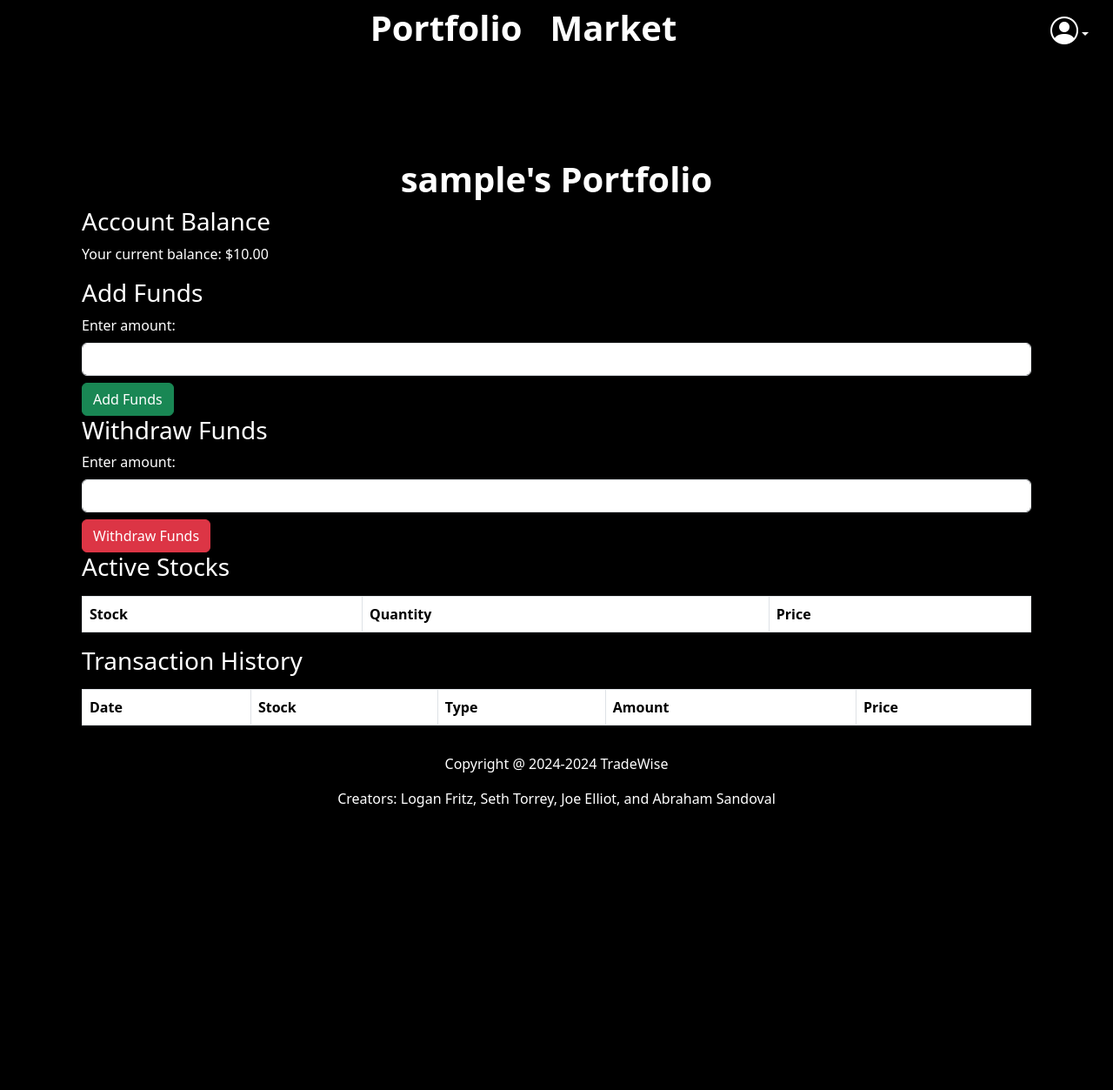
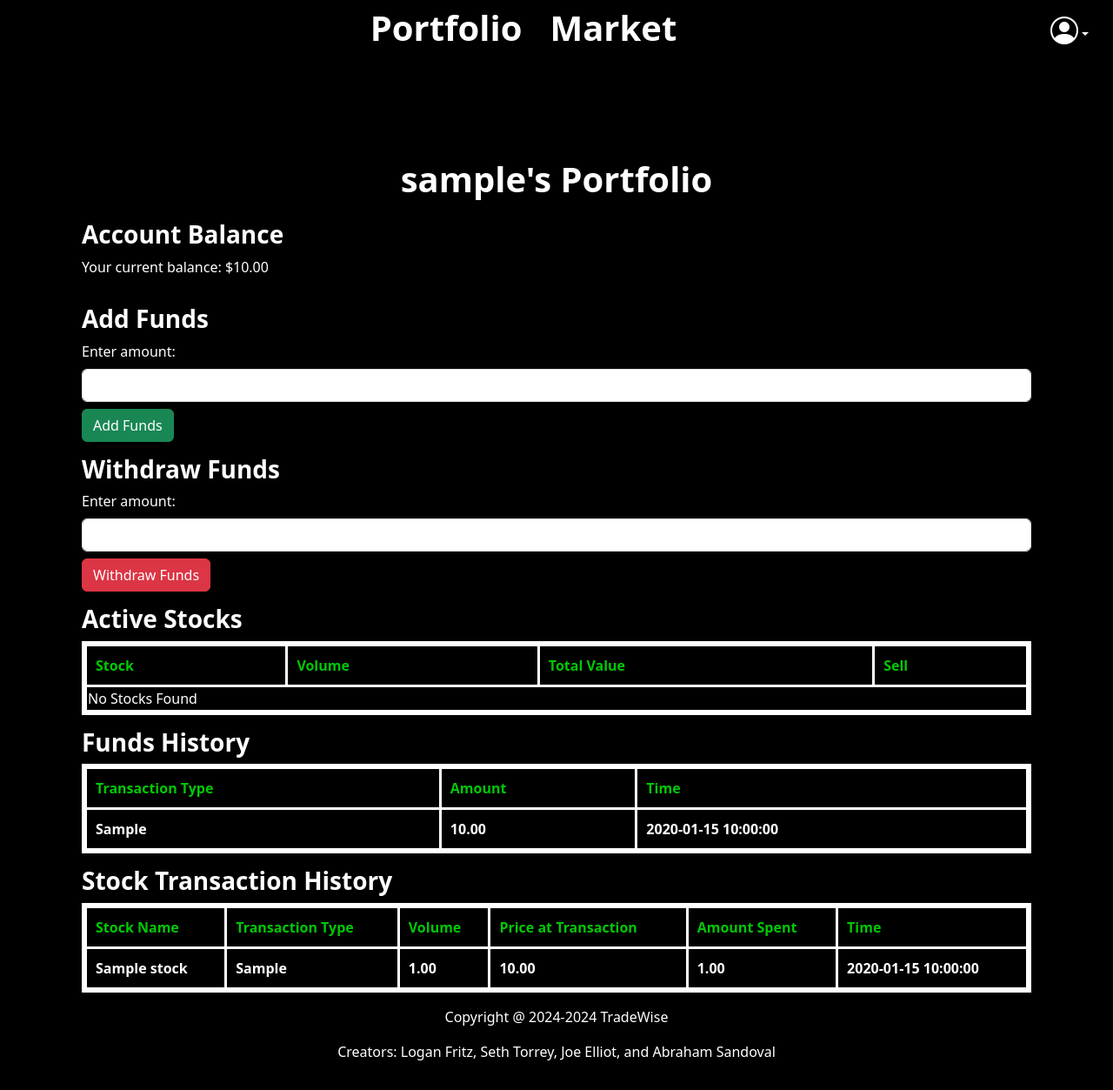
Before and after one commit to torrey51/FlaskProject__401, a Flask app: page /portfolio in a window 1280 px wide. Shown: the whole page at 87% size. Before the commit the page ends 928 px from the top, so only its background shows below. Run offline with Flask 3, Linux system fonts and the light colour scheme; a user stored in the database is signed in; tables that the repository leaves empty hold one stand-in row (values such as "Sample post"); lists and menus that the app fills with data are empty.

Commit message:
11.4.2024 Update
Users can now buy and sell stocks, and add and withdraw funds. On the portfolio page the users can see the stocks that they currently own, and see the transaction history of when they add and withdraw funds and the transaction history for buying and selling stocks.

```diff
--- a/app.py
+++ b/app.py
@@ -1,17 +1,19 @@
-from flask import Flask, render_template, request, redirect, url_for, flash
+from flask import Flask, render_template, request, redirect, url_for, flash, session
 from flask_sqlalchemy import SQLAlchemy
 from flask_login import LoginManager, login_user, login_required, logout_user, current_user, UserMixin
 from flask_wtf import FlaskForm
-from wtforms import StringField, SubmitField, PasswordField, TimeField, IntegerField, DecimalField
-from wtforms.validators import DataRequired, Email, EqualTo, Regexp
+from wtforms import StringField, SubmitField, PasswordField, TimeField, IntegerField, DecimalField, SelectField
+from wtforms.validators import DataRequired, Email, EqualTo, Regexp, NumberRange
 from werkzeug.security import generate_password_hash, check_password_hash
 import werkzeug
 from werkzeug.exceptions import HTTPException
 import random
 from apscheduler.schedulers.background import BackgroundScheduler
+from pytz import timezone
 from datetime import datetime, time, date
 import holidays
 from decimal import Decimal
+import os
 
 
 app= Flask(__name__)
@@ -25,6 +27,8 @@ login_manager.init_app(app)
 login_manager.login_view = 'home'
 login_manager.login_message_category = 'info'
 
+os.environ['TZ'] = 'America/Phoenix'
+
 # MySQL database configuration
 app.config['SQLALCHEMY_DATABASE_URI'] = 'mysql+pymysql://root:password@localhost/stockwebsite'
 app.config['SQLALCHEMY_TRACK_MODIFICATIONS'] = False
@@ -32,19 +36,20 @@ db = SQLAlchemy(app)
 
 # Creating a Stock table
 class Stock(db.Model):
+    __tablename__ = 'stock'
     stock_id = db.Column(db.Integer, primary_key=True)
     company_name = db.Column(db.String(80), nullable=False)
     ticker_symbol = db.Column(db.String(4), nullable=False)
-    initial_price = db.Column(db.Float, nullable=False)
-    current_price = db.Column(db.Float, nullable=False)
-    volume = db.Column(db.Float, nullable=False)
-    daily_high = db.Column(db.Float, nullable=True)
-    daily_low = db.Column(db.Float, nullable=True)
+    initial_price = db.Column(db.DECIMAL(13, 2), nullable=False)
+    current_price = db.Column(db.DECIMAL(13, 2), nullable=False)
+    volume = db.Column(db.DECIMAL(13, 2), nullable=False)
+    daily_high = db.Column(db.DECIMAL(13, 2), nullable=True)
+    daily_low = db.Column(db.DECIMAL(13, 2), nullable=True)
 
 #Calculates the market capitalization
     @property
     def market_capitalization(self):
-        return self.current_price * self.volume
+        return round(self.current_price * self.volume, 2)
 
 #Function for fluctuating the current stock price
 def fluctuate_price():
@@ -52,7 +57,7 @@ def fluctuate_price():
         stocks = Stock.query.all()
         for stock in stocks:
             # fluctuate is set to get a random number between -10 and 10
-            fluctuate = random.uniform(-10, 10)
+            fluctuate = Decimal(random.uniform(-10, 10))
             # The random number is then added to or subtracted from the current price
             stock.current_price += fluctuate
             # rounds the current price to only use 2 decimal places
@@ -78,7 +83,7 @@ def reset_daily_price():
         db.session.commit()
 
 # Creates the scheduler
-sched = BackgroundScheduler(daemon=True)
+sched = BackgroundScheduler(timezone=timezone('America/Phoenix'), daemon=True)
 # runs the fluctuate_price function every 5 minutes. Using interval to specify when to fluctuate the prices.
 sched.add_job(fluctuate_price, 'interval', minutes=5)
 # Runs the reset_daily_price function at midnight everyday. Using cron to specify the certain time of day I want it to run
@@ -163,6 +168,9 @@ class User(db.Model, UserMixin):
     password = db.Column(db.String(255), nullable=False)
     user_type = db.Column(db.Enum('customer', 'admin', name='user_type_enum'), nullable=False)
 
+    cash_account = db.relationship('Cash_Account', backref='user', uselist=False)
+    transactions = db.relationship('Transaction', backref='owner', lazy=True)
+
 # Flask-WTF form for handling user input for creating a user account
 class UserForm(FlaskForm):
     first_name = StringField('First Name', validators=[DataRequired()])
@@ -201,6 +209,64 @@ class WithdrawFunds(FlaskForm):
     withdraw_balance = DecimalField('Amount', places=2, validators=[DataRequired()])
     withdraw_submit = SubmitField('Withdraw Funds')
 
+# Creating Funds transaction table
+class FundTransaction(db.Model):
+    transaction_id = db.Column(db.Integer, primary_key=True)
+    user_id = db.Column(db.Integer, db.ForeignKey('user.id'), nullable=False)
+    transaction_type = db.Column(db.String(10), nullable=False)
+    amount = db.Column(db.DECIMAL(13,2), nullable=False)
+    timestamp = db.Column(db.DateTime, default=datetime.now)
+
+    user = db.relationship('User', backref='fund_transactions')
+
+
+# Creating transaction table
+class Transaction(db.Model):
+    __tablename__ = 'transaction'
+    transaction_id = db.Column(db.Integer, primary_key=True)
+    user_id = db.Column(db.Integer, db.ForeignKey('user.id'), nullable=False)
+    stock_id = db.Column(db.Integer, db.ForeignKey('stock.stock_id'), nullable=False)
+    transaction_type = db.Column(db.String(10), nullable=False)
+    volume = db.Column(db.DECIMAL(13, 2), nullable=False)
+    price_at_transaction = db.Column(db.DECIMAL(13, 2), nullable=False)
+    funds = db.Column(db.DECIMAL(13, 2), nullable=False)
+    timestamp = db.Column(db.DateTime, default=datetime.now)
+
+    # Transaction table relationships
+    user = db.relationship('User', back_populates='transactions')
+    stock = db.relationship('Stock', backref='transactions')
+
+
+# Creating a form for handling funds
+class FundTransactionFrom(FlaskForm):
+    Transaction_type = SelectField(
+        'Transaction Type', choices=[('deposit', 'Deposit'), ('withdraw', 'Withdraw')],
+        validators=[DataRequired()]
+    )
+    amount = DecimalField('Amount', validators=[DataRequired(), NumberRange(min=0)])
+    submit = SubmitField('Submit')
+
+# Creating a form for handling stock transactions
+class StockTransactionForm(FlaskForm):
+    stock_id = SelectField('Stock', coerce=int, validators=[DataRequired()])
+    transaction_type = SelectField(
+        'Transaction Type', choices=[('buy', 'Buy'), ('sell', 'Sell')],
+        validators=[DataRequired()]
+    )
+    volume = DecimalField('Volume', validators=[DataRequired(), NumberRange(min=1)])
+    submit = SubmitField('Submit')
+
+# Creating a table for the stocks that a user owns
+class UserStock(db.Model):
+    __tablename__ = 'user_stock'
+    id = db.Column(db.Integer, primary_key=True)
+    user_id = db.Column(db.Integer, db.ForeignKey('user.id'), nullable=False)
+    stock_id = db.Column(db.Integer, db.ForeignKey('stock.stock_id'), nullable=False)
+    volume = db.Column(db.DECIMAL(13, 2), nullable=False)
+
+    user = db.relationship('User', backref='user_stocks')
+    stock = db.relationship('Stock', backref='user_stocks')
+
 
 #route 1 (page 1) #Home
 @app.route('/', methods=["GET", "POST"])
@@ -233,25 +299,89 @@ def market():
     last_hour = Hours.query.order_by(Hours.hour_id.desc()).first()
     return render_template('market.html', stocks=stocks, last_hour=last_hour)
 
-#route 3 (page 3) buying stock
-@app.route("/buy-stock/<int:id>", methods=["GET", "POST"])
-def buy_stock(id):
-    if not market_open():
-        flash("Market is closed", "danger")
-        return redirect(url_for('market'))
-    stock = Stock.query.get_or_404(id)
-    # Form for buying the stocks (not completed need to figure out how to buy stocks)
-    form = StockForm(obj=stock)
-    if form.validate_on_submit():
-        stock.company_name = form.company_name.data
-        stock.ticker_symbol = form.ticker_symbol.data
-        stock.initial_price = float(form.initial_price.data)
-        stock.current_price = float(form.current_price.data)
-        stock.volume = float(form.volume.data)
+@app.route("/buy-stock/<int:stock_id>", methods=["GET", "POST"])
+@login_required
+def buy_stock(stock_id):
+    stock = Stock.query.get(stock_id)
+
+    if request.method == "POST":
+        volume = request.form.get('volume', type=int)
+
+        if not market_open():
+            flash("Sorry, market is closed. Try again once the market is open", "danger")
+            return redirect(url_for('market'))
+
+        total_cost = stock.current_price * Decimal(volume)
+
+        if current_user.cash_account.balance < total_cost:
+            return "Insufficient funds", 400
+
+        current_user.cash_account.balance -= total_cost
+
+        # Quering the database to see if user already has a stock purchased
+        user_stock = UserStock.query.filter_by(user_id=current_user.id, stock_id=stock_id).first()
+        if user_stock:
+            # Updates the volume of the stock if the stock already exists in the UserStock table
+            user_stock.volume += Decimal(volume)
+        else:
+            user_stock = UserStock(user_id=current_user.id, stock_id=stock_id, volume=Decimal(volume))
+            db.session.add(user_stock)
+
+        new_transaction = Transaction(user_id=current_user.id, stock_id=stock_id, transaction_type='buy', volume=volume, price_at_transaction=stock.current_price, funds=total_cost)
+        db.session.add(new_transaction)
+        stock.volume += volume
         db.session.commit()
-        flash('Stock Purchase successfull!')
-        return redirect(url_for('market'))
-    return render_template("buy_stock.html", form=form, stock=stock)
+
+        return redirect(url_for('market'))  # Redirect to market or wherever appropriate
+
+    return render_template("buy_stock.html", stock=stock)
+
+@app.route("/sell-stock/<int:stock_id>", methods=["GET", "POST"])
+@login_required
+def sell_stock(stock_id):
+    stock = Stock.query.get(stock_id)
+
+    if request.method == "POST":
+        volume_to_sell = request.form.get('volume', type=int)
+
+        if not market_open():
+            flash("Sorry, market is closed. Try again once the market is open", "danger")
+            return redirect(url_for('portfolio'))
+
+        user_stock = UserStock.query.filter_by(user_id=current_user.id, stock_id=stock_id).first()
+
+        if not user_stock or user_stock.volume < volume_to_sell:
+            return "Insufficient stock volume to sell", 400
+
+        current_price = stock.current_price
+        sell_value = current_price * Decimal(volume_to_sell)
+
+        # Update user's cash account balance
+        current_user.cash_account.balance += sell_value
+
+        # Update or delete user's stock volume
+        user_stock.volume -= Decimal(volume_to_sell)
+        if user_stock.volume == 0:
+            db.session.delete(user_stock)
+
+        # Record the transaction
+        new_transaction = Transaction(
+            user_id=current_user.id,
+            stock_id=stock_id,
+            transaction_type='sell',
+            volume=volume_to_sell,
+            price_at_transaction=current_price,
+            funds=sell_value
+        )
+        db.session.add(new_transaction)
+        stock.volume -= volume_to_sell
+        db.session.commit()
+
+        return redirect(url_for('portfolio'))
+
+    return render_template("sell_stock.html", stock=stock)
+
+
 
 #Route 4 (page 4) admin market page
 @app.route('/admin_market', methods=["GET", "POST"])
@@ -343,6 +473,22 @@ def portfolio():
     cash_account = Cash_Account.query.filter_by(user_id=current_user.id).first()
     # Initializes the balance to 0 before using it
     balance = cash_account.balance if cash_account else 0
+
+    # Queries the users stocks filtering by their user id
+    user_stocks = UserStock.query.filter_by(user_id=current_user.id).all()
+
+    portfolio_items = []
+    for user_stock in user_stocks:
+        stock = Stock.query.get(user_stock.stock_id)
+        transaction = Transaction.query.filter_by(user_id=current_user.id, stock_id=stock.stock_id, transaction_type='buy').first()
+        if stock and transaction:
+            portfolio_items.append({
+                'stock': stock,
+                'volume': user_stock.volume,
+                'total_value': stock.current_price * user_stock.volume,
+                'transaction_id': transaction.transaction_id
+            })
+
     # Form for adding cash to cash account
     add_form = AddFunds()
     withdraw_form = WithdrawFunds()
@@ -360,6 +506,14 @@ def portfolio():
             cash_account = Cash_Account(user_id=current_user.id, balance=Decimal(add_form.add_balance.data))
             # Adds the users cash accout to the database
             db.session.add(cash_account)
+
+        fund_transaction = FundTransaction(
+            user_id=current_user.id,
+            transaction_type='add',
+            amount=Decimal(add_form.add_balance.data)
+        )
+        db.session.add(fund_transaction)
+
         db.session.commit()
         return redirect(url_for('portfolio'))
 
@@ -369,11 +523,37 @@ def portfolio():
         # that was in the put in the withdraw form
         if cash_account and cash_account.balance >= Decimal(withdraw_form.withdraw_balance.data):
             cash_account.balance -= Decimal(withdraw_form.withdraw_balance.data)
+
+            fund_transaction = FundTransaction(
+                user_id=current_user.id,
+                transaction_type='withdraw',
+                amount=Decimal(withdraw_form.withdraw_balance.data)
+            )
+            db.session.add(fund_transaction)
+
             db.session.commit()
         return redirect(url_for('portfolio'))
 
+    # Queries the fund transaction table for only the user that is currently signed in by filtering by the user id
+    fund_transactions = FundTransaction.query.filter_by(user_id=current_user.id).all()
+    # Queries the transaction table for only the user that is currently signed in by filtering by the user id
+    transactions = Transaction.query.filter_by(user_id=current_user.id).all()
+
+    # Prepares the transaction datat to be used on the portfolio.html page
+    transaction_data = []
+    for transaction in transactions:
+        stock = Stock.query.get(transaction.stock_id)
+        transaction_data.append({
+            'stock_name': stock.company_name,
+            'transaction_type': transaction.transaction_type,
+            'volume': transaction.volume,
+            'price_at_transaction': transaction.price_at_transaction,
+            'funds': transaction.funds,
+            'timestamp': transaction.timestamp
+        })
+
     print("balance", balance)
-    return render_template('portfolio.html', balance=balance, current_user=current_user, add_form=add_form, withdraw_form=withdraw_form)
+    return render_template('portfolio.html', balance=balance, current_user=current_user, add_form=add_form, withdraw_form=withdraw_form, transaction_data=transaction_data, portfolio_items=portfolio_items, fund_transactions=fund_transactions)
 
 #route 10 (page 9) creating account page
 @app.route('/account', methods=["GET", "POST"])
--- a/templates/market.html
+++ b/templates/market.html
@@ -152,7 +152,7 @@
 
             <!-- Links for deleting and edting the stocks in the stock table -->
             <td>
-              <a class="buy" href="{{ url_for('buy_stock', id=stock.stock_id) }}">Buy</a>
+              <a class="buy" href="{{ url_for('buy_stock', stock_id=stock.stock_id) }}">Buy</a>
             </td>
           </tr> {% else %}
           <tr>
--- a/templates/portfolio.html
+++ b/templates/portfolio.html
@@ -4,6 +4,14 @@
 
     body {
         background: black;
+    }
+
+    p {
+        color: white;
+    }
+
+    label {
+        color: white;
     }
 
       /* CSS for the admin stock market title, alinging in the center and bolding */
@@ -13,20 +21,89 @@
         color: white;
     }
 
-    div {
+    h3 {
+        font-weight: bold;
         color: white;
+        padding-top: 15px
     }
 
-    th {
+    table {
       color: white;
+      width: 100%;
+      border-collapse: collapse;
+    }
+
+    /* CSS for the titles in the stock markert table */
+    tr th {
+      padding: 10px;
+      color:#00c805;
+    }
+
+
+    /* CSS for adding lines in the table */
+    th, td {
+      border: solid white;
+    }
+
+    /* CSS for the rows in the stock market table*/
+    .fund-rows{
+      padding: 10px;
+      font-weight: bold;
+    }
+
+    .table-container {
+      text-align: center;
+      display: flex;
+      justify-content: center;
+    }
+
+    /* CSS for the edit and delete buttons */
+    td a {
+      text-decoration: none;
+      background-color: #00c805;
+      display: block;
+      color: black;
+      font-weight: bold;
+      width: 100%;
+      height: 100%;
+      padding: 10px 0px;
+      box-sizing: border-box;
+    }
+
+    .fixedTableHead {
+        overflow-y: auto;
+        max-height: 500px;
+        border: solid white;
+    }
+
+    .fixedTableHead table {
+        width: 100%;
+    }
+
+    .fixedTableHead thead th{
+        position: sticky;
+        top: 0;
+        background-color: black;
+        z-index: 10;
+        border-bottom: solid white;
+    }
+
+    .fixedTableHead thead {
+        background: black;
+        z-index: 1;
     }
 
 </style>
 
 <script>
     // Displays a confirmation message when the submit button is clicked
-    function confirmSubmit() {
+    function confirmAdd() {
         return confirm("Are you sure you want to add funds?");
+    }
+
+    // Displays a confirmation message when the submit button is clicked
+    function confirmWithdraw() {
+    return confirm("Are you sure you want to withdraw funds?");
     }
 </script>
 
@@ -46,7 +123,7 @@
             <label for="addFunds" class="form-label">Enter amount:</label>
             {{ add_form.add_balance(class="form-control", id="addFunds") }}
         </div>
-        {{ add_form.add_submit(class="btn btn-success mt-2", onclick="return confirmSubmit();") }}
+        {{ add_form.add_submit(class="btn btn-success mt-2", onclick="return confirmAdd();") }}
     </form>
 
     <!--Withdraw funds button/section-->
@@ -58,43 +135,102 @@
             <label for="withdrawFunds" class="form-label">Enter amount:</label>
             {{ withdraw_form.withdraw_balance(class="form-control", id="withdrawFunds") }}
         </div>
-        {{ withdraw_form.withdraw_submit(class="btn btn-danger mt-2", onclick="return confirmSubmit();") }}
+        {{ withdraw_form.withdraw_submit(class="btn btn-danger mt-2", onclick="return confirmWithdraw();") }}
     </form>
 
     <!--Active Stocks (not connected to a database)-->
     <h3>Active Stocks</h3>
-    <table class="table table-bordered mt-3">
+    <div class="fixedTableHead">
+        <table border="1">
             <thead>
                 <tr>
                     <th>Stock</th>
-                <th>Quantity</th>
-                <th>Price</th>
+                    <th>Volume</th>
+                    <th>Total Value</th>
+                    <th>Sell</th>
                 </tr>
             </thead>
             <tbody>
-            {% for stock in stocks %}
-            <!-- database -->
-            {% endfor %}
-        </tbody>
-    </table>
-
-    <!--Transaction history(not connected to a database)-->
-    <h3>Transaction History</h3>
-    <table class="table table-bordered mt-3">
-        <thead>
+                {% for item in portfolio_items %}
+                <tr class="fund-rows">
+                    <td class="fund-rows">{{ item.stock.company_name }} ({{ item.stock.ticker_symbol }})</td>
+                    <td class="fund-rows">{{ item.volume }}</td>
+                    <td class="fund-rows">{{ item.total_value }}</td>
+                    <td>
+                        <a class="sell" href="{{ url_for('sell_stock', stock_id=item.stock.stock_id) }}">Sell</a>
+                    </td>
+                </tr>{% else %}
                 <tr>
-                <th>Date</th>
-                <th>Stock</th>
-                <th>Type</th>
-                <th>Amount</th>
-                <th>Price</th>
+                    <td colspan="4">No Stocks Found</td>
                 </tr>
-        </thead>
-        <tbody>
-            {% for transaction in transactions %}
-            <!-- database -->
                 {% endfor %}
             </tbody>
         </table>
     </div>
+
+    <!--Transaction history for users adding and withdrawing funds-->
+    <h3>Funds History</h3>
+    <div class="fixedTableHead">
+        <table border="1">
+            <thead>
+                <tr>
+                    <th>Transaction Type</th>
+                    <th>Amount</th>
+                    <th>Time</th>
+                </tr>
+            </thead>
+            <tbody>
+                {% for fund_transactions in fund_transactions %}
+                <tr class="fund-rows">
+                    <td class="fund-rows">{{ fund_transactions.transaction_type }}</td>
+
+                    <td class="fund-rows">{{ fund_transactions.amount }}</td>
+
+                    <td class="fund-rows">{{ fund_transactions.timestamp }}</td>
+                </tr> {% else %}
+                <tr>
+                    <td colspan="4">No Fund Transaction History Found</td>
+                </tr>
+                {% endfor %}
+            </tbody>
+        </table>
+    </div>
+
+    <!--Transaction history for users buying and selling stocks-->
+    <h3>Stock Transaction History</h3>
+    <div class="fixedTableHead">
+        <table border="1">
+            <thead>
+                <tr>
+                    <th>Stock Name</th>
+                    <th>Transaction Type</th>
+                    <th>Volume</th>
+                    <th>Price at Transaction</th>
+                    <th>Amount Spent</th>
+                    <th>Time</th>
+                </tr>
+            </thead>
+            <tbody>
+                {% for transaction in transaction_data %}
+                <tr class="fund-rows">
+                    <td class="fund-rows">{{ transaction.stock_name }}</td>
+
+                    <td class="fund-rows">{{ transaction.transaction_type }}</td>
+
+                    <td class="fund-rows">{{ transaction.volume }}</td>
+
+                    <td class="fund-rows">{{ transaction.price_at_transaction }}</td>
+
+                    <td class="fund-rows">{{ transaction.funds }}</td>
+
+                    <td class="fund-rows">{{ transaction.timestamp }}</td>
+                </tr> {% else %}
+                <tr>
+                    <td colspan="4">No Stock Transaction History Found</td>
+                </tr>
+                {% endfor %}
+            </tbody>
+        </table>
+    </div>
+</div>
 {% endblock %}
```
Also changed, not shown: templates/buy_stock.html (+18 -22 lines), templates/sell_stock.html (added, +27 -0 lines). Lines whose indentation alone changed are shown as unchanged.
